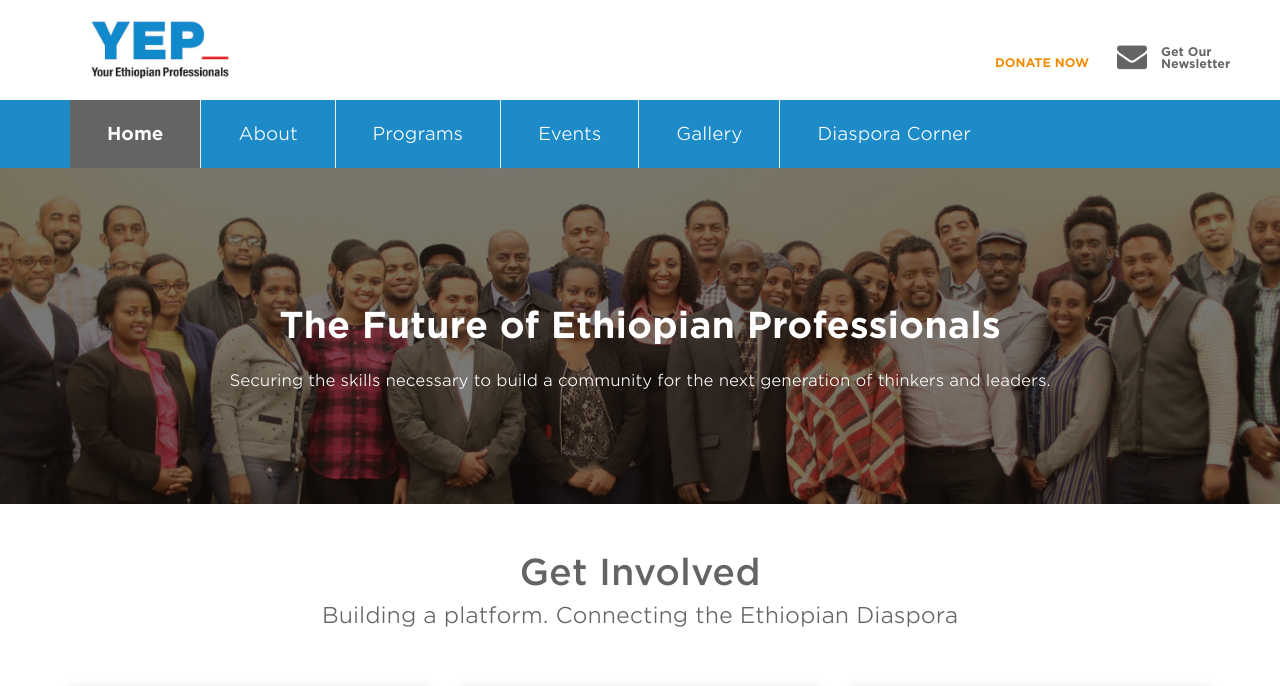
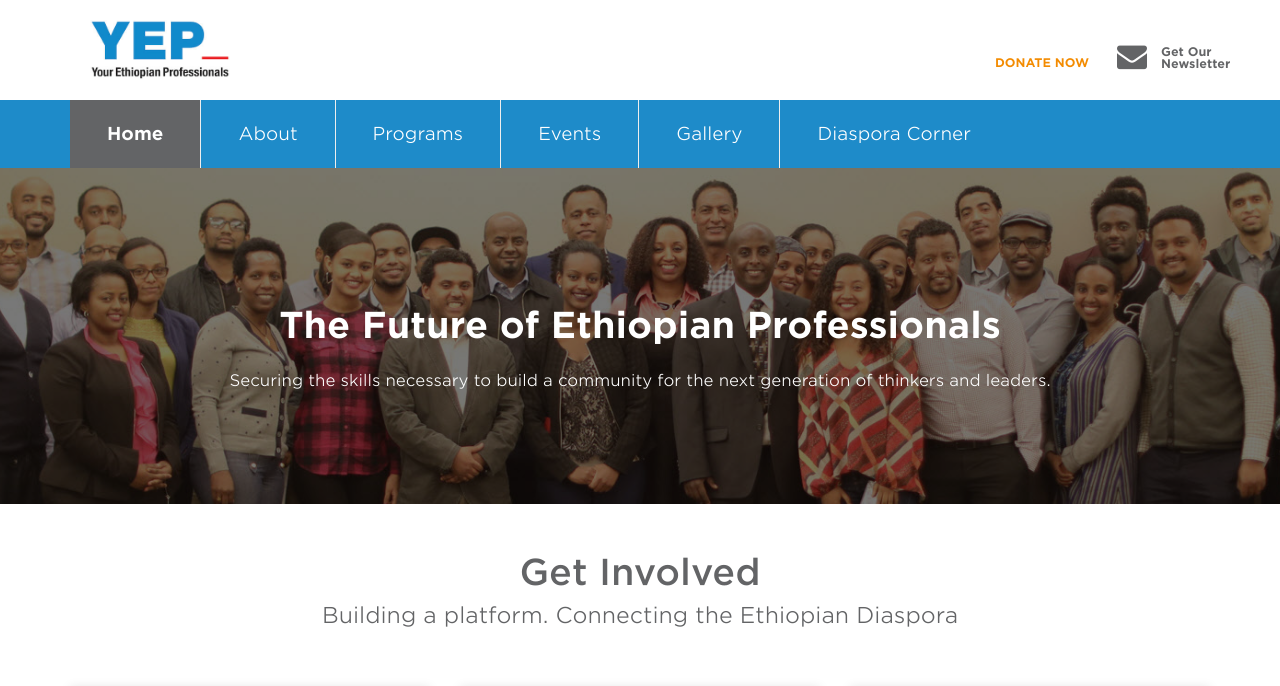
Before and after one commit to YEPNetwork/yepnetwork.github.io, a Jekyll site: the page built from index.html, in a window 1280 px wide. Shown: the top 686 px of the page. Built offline with Jekyll 4.4.1, drawn with Linux system fonts in a browser that asks for light colours; nearby versions of some CDN libraries.

Commit message:
Update index.html

```diff
--- a/index.html
+++ b/index.html
@@ -2,7 +2,7 @@
 layout: default
 body_class: front
 ---
-<section class="hero" style="background-image: url(assets/images/hero/about_us_3.jpg)">
+<section class="hero" style="background-image: url(assets/images/hero/about_us_2.jpg)">
   <div class="inner">
     <div class="copy">
       <h1>The Future of Ethiopian Professionals</h1>
```
